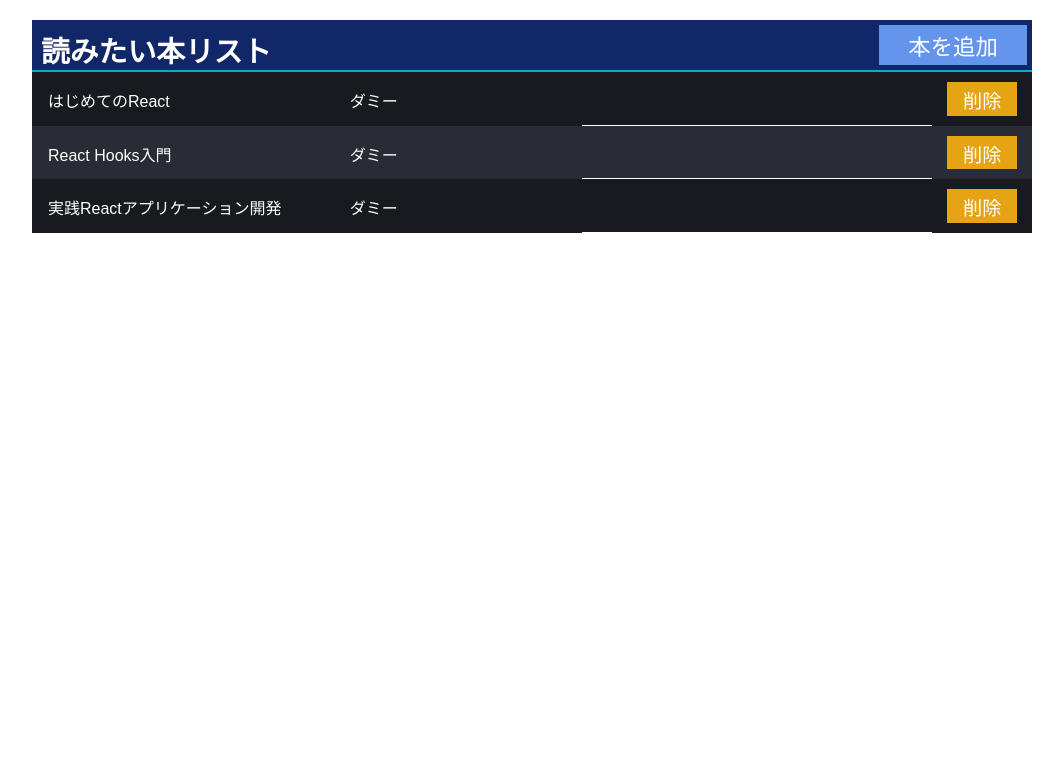
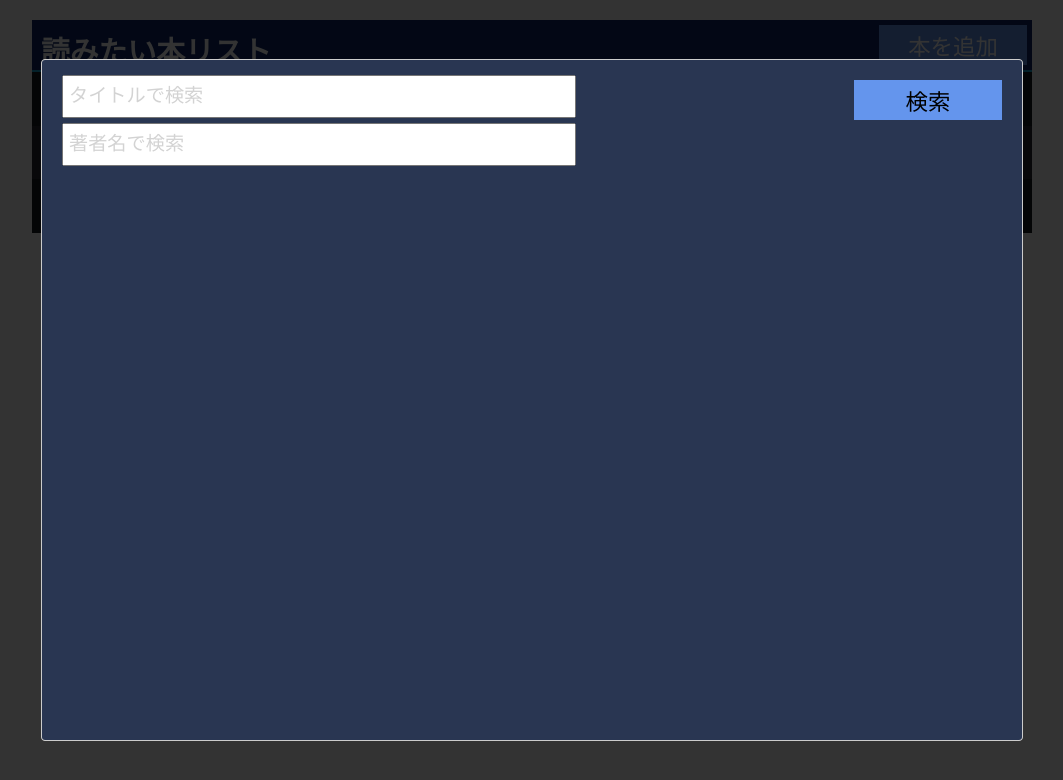
Before and after one commit to iridon0920/react_tutorial, a React (Create React App) app: page /book-list in a window 1280 px wide. Both pictures are taken after a click on the element "本を追加". Shown: the top 780 px of the page, without its empty margins (108-1171 px from the left). Built offline with nearby package versions, Linux system fonts and the light colour scheme.

Commit message:
[追加] 検索ダイアログモーダル

```diff
--- a/src/book-list/page/book-list-page.tsx
+++ b/src/book-list/page/book-list-page.tsx
@@ -2,9 +2,29 @@ import React, { useState } from "react";
 import "./book-list.css";
 import { dummyBooks } from "../mock/dummy-books";
 import { BookRow } from "../component/book-row";
+import ReactModal from "react-modal";
+import { BookSearchDialog } from "../component/book-search-dialog";
+
+ReactModal.setAppElement("#root");
+
+const customStyles = {
+  overlay: {
+    backgroundColor: "rgba(0, 0, 0, 0.8)",
+  },
+  content: {
+    top: "50%",
+    left: "50%",
+    right: "auto",
+    bottom: "auto",
+    marginRight: "-50%",
+    padding: 0,
+    transform: "translate(-50%, -50%)",
+  },
+};
 
 export const BookListPage = (): JSX.Element => {
   const [books, setBooks] = useState(dummyBooks);
+  const [modalIsOpen, setModalIsOpen] = useState(false);
 
   const handleBookDelete = (id: number) => {
     const newBooks = books.filter((book) => book.id !== id);
@@ -21,6 +41,14 @@ export const BookListPage = (): JSX.Element => {
     setBooks(newBooks);
   };
 
+  const handleAddClick = () => {
+    setModalIsOpen(true);
+  };
+
+  const handleModalClose = () => {
+    setModalIsOpen(false);
+  };
+
   const bookRows = books.map((book) => {
     return (
       <BookRow
@@ -35,9 +63,21 @@ export const BookListPage = (): JSX.Element => {
     <div className="BookList">
       <section className="nav">
         <h1>読みたい本リスト</h1>
-        <div className="button-like">本を追加</div>
+        <div className="button-like" onClick={handleAddClick}>
+          本を追加
+        </div>
       </section>
       <section className="main">{bookRows}</section>
+      <ReactModal
+        isOpen={modalIsOpen}
+        onRequestClose={handleModalClose}
+        style={customStyles}
+      >
+        <BookSearchDialog
+          maxResults={20}
+          onBookAdd={(book) => {}}
+        ></BookSearchDialog>
+      </ReactModal>
     </div>
   );
 };
```
